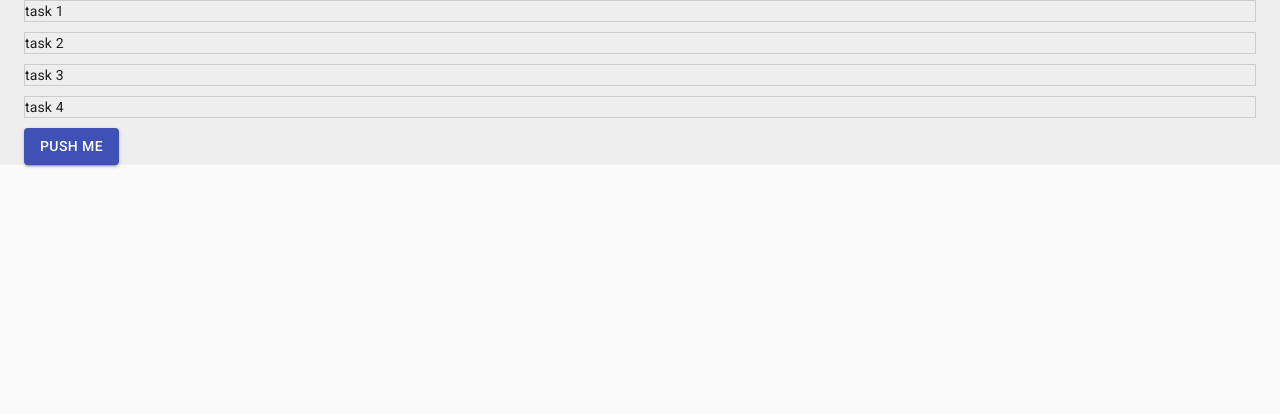
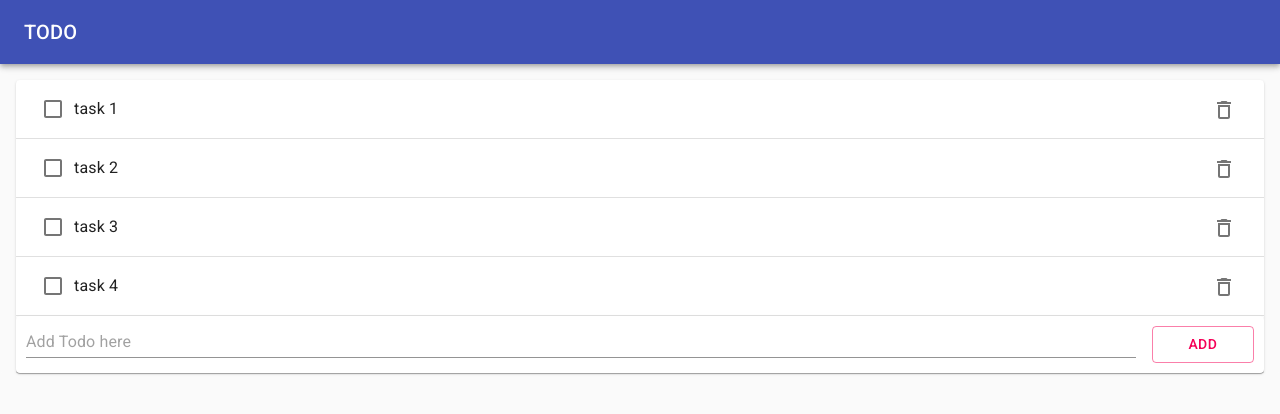
Before and after one commit to ymgyt/happydev, a React (Create React App) app in the folder todo/front/: page / in a window 1280 px wide. Shown: the top 414 px of the page. Built offline with nearby package versions, Linux system fonts and the light colour scheme.

Commit message:
material-uiを導入

```diff
--- a/todo/front/package.json
+++ b/todo/front/package.json
@@ -4,6 +4,7 @@
   "private": true,
   "dependencies": {
     "@material-ui/core": "^4.9.14",
+    "@material-ui/icons": "^4.9.1",
     "@testing-library/jest-dom": "^4.2.4",
     "@testing-library/react": "^9.3.2",
     "@testing-library/user-event": "^7.1.2",
--- a/todo/front/src/App.css
+++ b/todo/front/src/App.css
@@ -1,13 +1,3 @@
 body {
     font-family: "Roboto";
 }
-
-.Container {
-    background-color: #eeeeee;
-}
-
-.Task {
-    margin-bottom: 10px;
-    border: solid 1px #cccccc;
-    width: 100%;
-}
--- a/todo/front/src/App.tsx
+++ b/todo/front/src/App.tsx
@@ -1,30 +1,27 @@
-import React, {Fragment, useState} from 'react';
-import Tasks from './components/tasks/Tasks';
-import {Button, Container} from '@material-ui/core';
+import React, {useState} from 'react';
+import Tasks, {TasksProps} from './components/tasks/Tasks';
+import Layout from "./components/layout/Layout";
 import './App.css';
 import CssBaseline from '@material-ui/core/CssBaseline';
 
 
-function App() {
-    const [name, setName] = useState<string | null>('ymgyt');
-
-    const tasks = [
+const App = () => {
+  const initialTasks: TasksProps = {
+    tasks: [
       {id: 1, title: 'task 1', content: "aaa"},
       {id: 2, title: 'task 2', content: "aaa"},
       {id: 3, title: 'task 3', content: "aaa"},
       {id: 4, title: 'task 4', content: "aaa"},
-    ];
+    ]
+  };
+
+  const [tasks, setTask] = useState(initialTasks);
 
   return (
-        <Fragment>
+      <Layout>
         <CssBaseline/>
-            <Container className='Container'>
-                <Tasks tasks={tasks}/>
-                <Button variant="contained" color="primary">
-                    Push Me
-                </Button>
-            </Container>
-        </Fragment>
+        <Tasks {...tasks}/>
+      </Layout>
   );
 }
 
--- /dev/null
+++ b/todo/front/src/components/layout/Layout.tsx
@@ -0,0 +1,19 @@
+import React from 'react';
+import {AppBar, Toolbar, Typography, Paper} from '@material-ui/core';
+
+const Layout = (props:any) => (
+    <Paper
+        elevation={0}
+        variant='elevation'
+        style={{padding: 0, margin: 0, backgroundColor: '#fafafa'}}
+    >
+        <AppBar color='primary' position='static' style={{ height: 64 }}>
+            <Toolbar style={{ height: 64}}>
+                <Typography variant='h6' color='inherit'>TODO</Typography>
+            </Toolbar>
+        </AppBar>
+        {props.children}
+    </Paper>
+);
+
+export default Layout;
--- /dev/null
+++ b/todo/front/src/components/tasks/AddTask.tsx
@@ -0,0 +1,30 @@
+import React from 'react';
+import {TextField, Paper, Button, Grid} from '@material-ui/core';
+
+const AddTodo = (props: any) => (
+  <Paper style={{margin: 0, padding: 10}}>
+    <Grid container>
+      <Grid md={11} item style={{paddingRight: 16}}>
+        <TextField
+          placeholder="Add Todo here"
+          value={props.inputValue}
+          onChange={props.onInputChange}
+          onKeyPress={props.onInputKeyPress}
+          fullWidth
+        />
+      </Grid>
+      <Grid md={1} item>
+        <Button
+          fullWidth
+          color='secondary'
+          variant='outlined'
+          onClick={props.onButtonClick}
+        >
+          Add
+        </Button>
+      </Grid>
+    </Grid>
+  </Paper>
+);
+
+export default AddTodo;
--- a/todo/front/src/components/tasks/Task.tsx
+++ b/todo/front/src/components/tasks/Task.tsx
@@ -1,16 +1,42 @@
 import React from 'react';
+import {
+  List,
+  ListItem,
+  Checkbox,
+  IconButton,
+  ListItemText,
+  ListItemSecondaryAction,
+} from '@material-ui/core';
+import DeleteOutlined from '@material-ui/icons/DeleteOutlined';
 
-export interface TaskProps  {
-    id: number;
-    title: string;
-    content: string;
+export interface TaskProps {
+  // data
+  id: number,
+  title: string,
+  content: string,
+
+  // ui
+  divider?: boolean,
+  checked?: boolean,
+  onButtonClick?: any,
+  onCheckBoxToggle?: any,
 }
 
-const Task = (props: TaskProps) => {
+const Task:React.FC<any> = (props: TaskProps) => {
     return (
-        <div className='Task'>
-            {props.title}
-        </div>
+      <ListItem divider={props.divider}>
+        <Checkbox
+          onClick={props.onCheckBoxToggle}
+          checked={props.checked}
+          disableRipple={false}
+        />
+        <ListItemText primary={props.title} />
+        <ListItemSecondaryAction>
+          <IconButton aria-label='Delete Todo' onClick={props.onButtonClick}>
+            <DeleteOutlined />
+          </IconButton>
+        </ListItemSecondaryAction>
+      </ListItem>
     )
 }
 
--- a/todo/front/src/components/tasks/Tasks.tsx
+++ b/todo/front/src/components/tasks/Tasks.tsx
@@ -1,18 +1,30 @@
 import React from 'react';
 import Task, {TaskProps} from './Task';
+import AddTodo from "./AddTask";
+import {List, Paper, Grid} from '@material-ui/core';
 
 export interface TasksProps {
-    tasks: TaskProps[]
+  tasks: TaskProps[]
 }
 
-const Tasks = (props: TasksProps) => {
-    return (
-        <div className='Tasks'>
-            {props.tasks.map(task =>
-                <Task key={task.id} id={task.id} title={task.title} content={task.content}/>
-            )}
-        </div>
-    )
+const Tasks: React.FC<TasksProps> = ({tasks}) => {
+  const handleClick = (event: any) => {
+    console.log('Add task requested!');
+  }
+  return (
+    <Paper style={{margin: 16}}>
+      <List style={{overflow: 'scroll', padding: 0}}>
+        {tasks.map(task=>
+          <Task
+            key={task.id}
+            {...task}
+            divider={true}
+          />
+        )}
+        <AddTodo/>
+      </List>
+    </Paper>
+  )
 }
 
 export default Tasks;
```
Also changed, not shown: 1 other file (tests, documents, lock files or other folders). Lines whose indentation alone changed are shown as unchanged.
